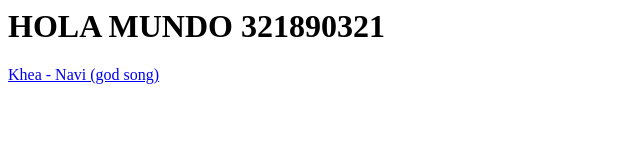
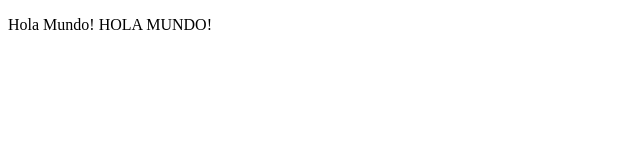
Before and after one commit to nicoherrera27/pruebaWeb, a plain HTML site: page index.html in a window 1280 px wide. Shown: the whole page, without its empty margins (0-640 px from the left). Drawn offline with Linux system fonts and the light colour scheme.

Commit message:
Update index.html

```diff
--- a/index.html
+++ b/index.html
@@ -1,10 +1,11 @@
-
-<html>
-    <head>
-        <title>PRUEBA PAGINA</title>
-    </head>
-    <body>
-        <h1>HOLA MUNDO 321890321</h1>
-        <A HREF="https://www.youtube.com/watch?v=hyxtsD3WWsc" target="_blank"> Khea - Navi (god song)</A>
-    </body>
+<!DOCTYPE html>
+<html lang="en">
+<head>
+    <meta charset="UTF-8">
+    <meta name="viewport" content="width=device-width, initial-scale=1.0">
+    <title>Prueba Pagina web</title>
+</head>
+<body>
+    <p>Hola Mundo! HOLA MUNDO!</p>
+</body>
 </html>
```
